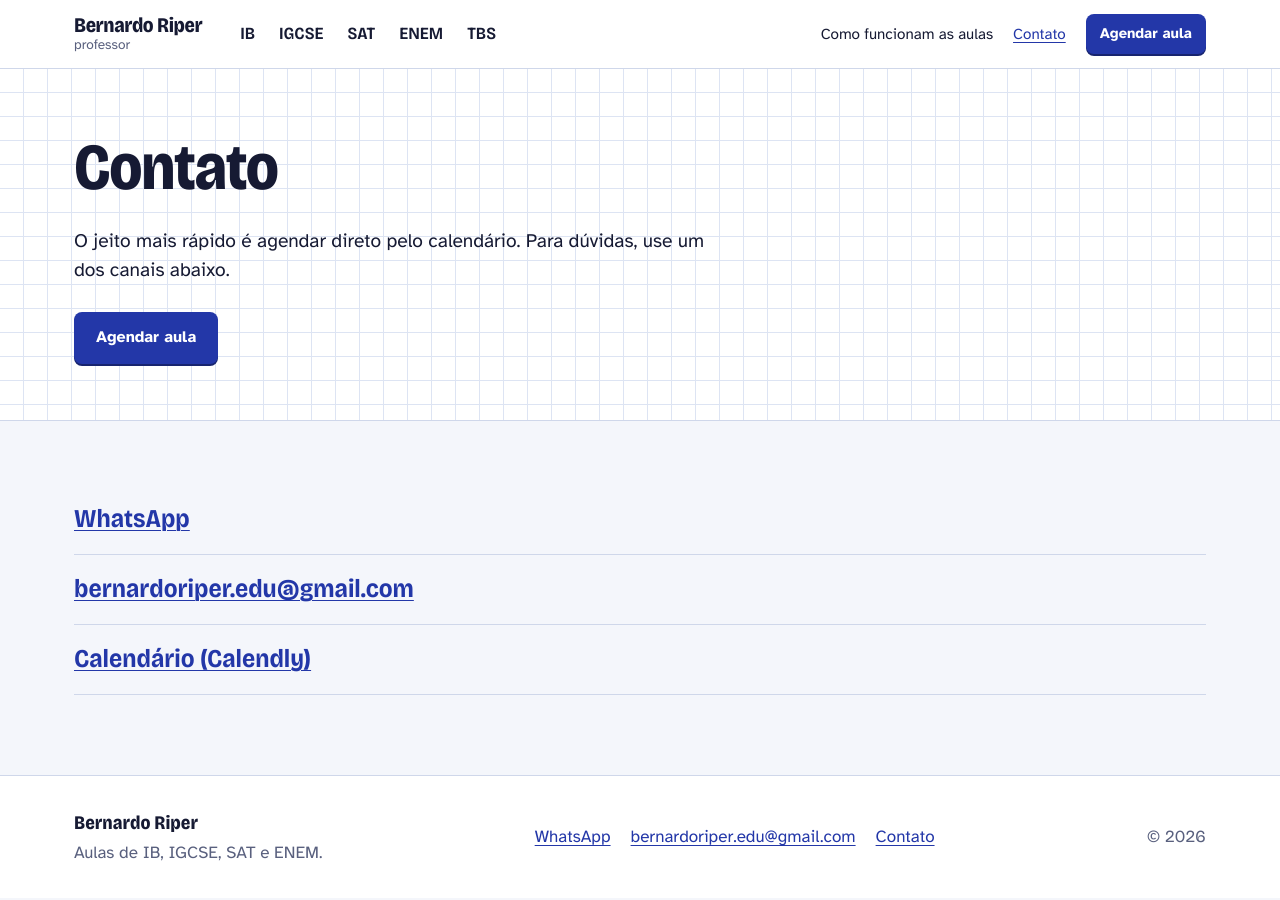
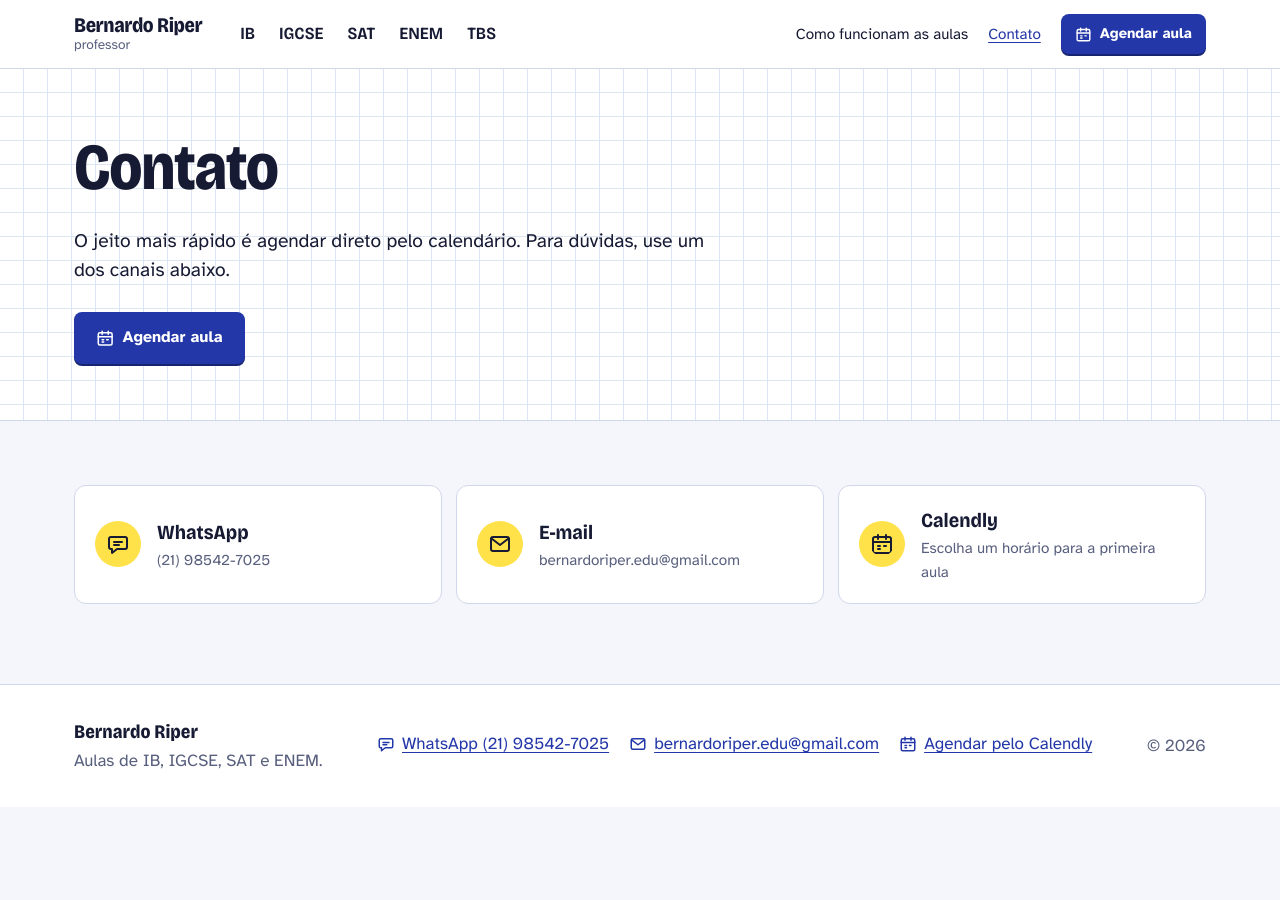
Before and after one commit to BernardoRiper-edu/bernardoriper-edu.github.io, a Jekyll site: the page built from contato.html, in a window 1280 px wide. Built offline with Jekyll 4.4.1, drawn with Linux system fonts in a browser that asks for light colours.

Commit message:
Ícones nos contatos (WhatsApp, e-mail, Calendly) e espaçamento no celular
- Ícones genéricos (balão de conversa, envelope, calendário) ao lado de cada contato
  no rodapé, em "Como funcionam as aulas" e nos botões "Agendar aula"
- Página Contato com cartões (ícone, nome e dado) para WhatsApp, e-mail e Calendly
- WhatsApp exibido como (21) 98542-7025, a partir do número em _config.yml
- Corrige o espaço entre seções no celular (a regra de .wrap zerava o padding vertical)

Co-Authored-By: Claude Opus 5.5 <noreply@anthropic.com>
Claude-Session: https://claude.ai/code/session_01CSAQ59vYvjoYtvE7TwCco6

```diff
--- a/_includes/agendar.html
+++ b/_includes/agendar.html
@@ -1,3 +1,3 @@
 {% comment %} Botão "Agendar aula": abre o calendário numa janela por cima da página.
 Sem JavaScript, abre o Calendly normalmente. Parâmetros opcionais: texto, classe {% endcomment %}
-<a href="{{ site.calendly_url }}" class="{{ include.classe | default: 'btn' }}" data-agendar target="_blank" rel="noopener">{{ include.texto | default: "Agendar aula" }}</a>
+<a href="{{ site.calendly_url }}" class="{{ include.classe | default: 'btn' }} btn-icon" data-agendar target="_blank" rel="noopener">{% include icone.html nome="calendario" %}<span>{{ include.texto | default: "Agendar aula" }}</span></a>
--- a/_includes/contato-links.html
+++ b/_includes/contato-links.html
@@ -1,7 +1,7 @@
 <ul class="contact-links">
-  {% if site.whatsapp != "" and site.whatsapp %}<li><a href="https://wa.me/{{ site.whatsapp }}" target="_blank" rel="noopener">WhatsApp</a></li>{% endif %}
-  {% if site.email != "" and site.email %}<li><a href="mailto:{{ site.email }}">{{ site.email }}</a></li>{% endif %}
-  {% if site.instagram != "" and site.instagram %}<li><a href="https://instagram.com/{{ site.instagram }}" target="_blank" rel="noopener">Instagram</a></li>{% endif %}
-  {% if site.linkedin != "" and site.linkedin %}<li><a href="{{ site.linkedin }}" target="_blank" rel="noopener">LinkedIn</a></li>{% endif %}
-  <li><a href="{{ '/contato/' | relative_url }}">Contato</a></li>
+  {% if site.whatsapp != "" and site.whatsapp %}<li><a href="https://wa.me/{{ site.whatsapp }}" target="_blank" rel="noopener">{% include icone.html nome="conversa" %}<span>WhatsApp {% include whatsapp-numero.html %}</span></a></li>{% endif %}
+  {% if site.email != "" and site.email %}<li><a href="mailto:{{ site.email }}">{% include icone.html nome="email" %}<span>{{ site.email }}</span></a></li>{% endif %}
+  <li><a href="{{ site.calendly_url }}" target="_blank" rel="noopener" data-agendar>{% include icone.html nome="calendario" %}<span>Agendar pelo Calendly</span></a></li>
+  {% if site.instagram != "" and site.instagram %}<li><a href="https://instagram.com/{{ site.instagram }}" target="_blank" rel="noopener">{% include icone.html nome="instagram" %}<span>Instagram</span></a></li>{% endif %}
+  {% if site.linkedin != "" and site.linkedin %}<li><a href="{{ site.linkedin }}" target="_blank" rel="noopener">{% include icone.html nome="link" %}<span>LinkedIn</span></a></li>{% endif %}
 </ul>
--- /dev/null
+++ b/_includes/icone.html
@@ -0,0 +1,13 @@
+{%- comment -%}
+  Ícones genéricos (traço, herdam a cor do texto). Uso: {% include icone.html nome="conversa" %}
+  nomes: conversa (WhatsApp), email, calendario (Calendly), instagram, link
+{%- endcomment -%}
+<svg class="icon" viewBox="0 0 24 24" width="20" height="20" fill="none" stroke="currentColor" stroke-width="2" stroke-linecap="round" stroke-linejoin="round" aria-hidden="true" focusable="false">
+{%- case include.nome -%}
+{%- when "conversa" -%}<path d="M5 5h14a2 2 0 0 1 2 2v8a2 2 0 0 1-2 2h-8l-5 4v-4H5a2 2 0 0 1-2-2V7a2 2 0 0 1 2-2z"/><path d="M8 10h8M8 13h5"/>
+{%- when "email" -%}<rect x="3" y="5" width="18" height="14" rx="2"/><path d="m3.5 6.5 8.5 6.5 8.5-6.5"/>
+{%- when "calendario" -%}<rect x="3" y="5" width="18" height="16" rx="2"/><path d="M3 10h18M8 3v4M16 3v4"/><path d="M8 14h2M14 14h2M8 17h2"/>
+{%- when "instagram" -%}<rect x="3" y="3" width="18" height="18" rx="5"/><circle cx="12" cy="12" r="4"/><path d="M17 7h.01"/>
+{%- else -%}<path d="M10 14a4 4 0 0 0 5.66 0l3-3a4 4 0 0 0-5.66-5.66l-1 1"/><path d="M14 10a4 4 0 0 0-5.66 0l-3 3a4 4 0 0 0 5.66 5.66l1-1"/>
+{%- endcase -%}
+</svg>
--- /dev/null
+++ b/_includes/whatsapp-numero.html
@@ -0,0 +1,5 @@
+{%- comment -%} Mostra o WhatsApp de _config.yml no formato (21) 98542-7025 {%- endcomment -%}
+{%- assign w = site.whatsapp | append: "" -%}
+{%- if w.size == 13 -%}({{ w | slice: 2, 2 }}) {{ w | slice: 4, 5 }}-{{ w | slice: 9, 4 }}
+{%- elsif w.size == 12 -%}({{ w | slice: 2, 2 }}) {{ w | slice: 4, 4 }}-{{ w | slice: 8, 4 }}
+{%- else -%}{{ w }}{%- endif -%}
--- a/assets/css/style.css
+++ b/assets/css/style.css
@@ -436,7 +436,7 @@ main:has(> .cta:last-child, > div:last-child > .cta:last-child) + .site-footer {
   .page-hero { padding: 40px 0 36px; }
 }
 @media (max-width: 520px) {
-  .wrap { padding: 0 18px; }
+  .wrap { padding-left: 18px; padding-right: 18px; }
   .mosaic { grid-template-columns: 1fr; grid-auto-rows: auto; }
   .card-body { min-height: 150px; }
   .card-wide, .card-big, .card-tall { grid-column: span 1; grid-row: span 1; }
@@ -631,3 +631,27 @@ main:has(> .cta:last-child, > div:last-child > .cta:last-child) + .site-footer {
 .mode-online { background: var(--ink); border-color: var(--ink); color: #fff; }
 .mode-local { background: color-mix(in srgb, var(--ink) 10%, var(--paper)); border-color: color-mix(in srgb, var(--ink) 35%, var(--paper)); color: var(--ink); }
 .game:hover .game-title h3 { text-decoration: underline; text-decoration-thickness: 2px; text-underline-offset: 3px; }
+
+/* ---------- ícones de contato ---------- */
+.icon { flex-shrink: 0; display: block; }
+.btn-icon { display: inline-flex; align-items: center; gap: 8px; }
+.btn-icon .icon { width: 1.15em; height: 1.15em; }
+.contact-links a { display: inline-flex; align-items: center; gap: 7px; }
+.contact-links .icon { width: 18px; height: 18px; color: var(--ink); }
+.cta .contact-links .icon { color: inherit; }
+
+.contact-list { list-style: none; padding: 0; margin: 0; display: grid; grid-template-columns: repeat(auto-fill, minmax(min(100%, 330px), 1fr)); gap: 14px; }
+.contact-list a {
+  display: flex; align-items: center; gap: 16px;
+  background: var(--paper); border: 1px solid var(--rule); border-radius: 12px;
+  padding: 18px 20px; color: var(--text); text-decoration: none; height: 100%;
+}
+.contact-list a:hover { border-color: var(--text); }
+.contact-list a:hover strong { text-decoration: underline; text-underline-offset: 3px; }
+.contact-list .icon {
+  width: 46px; height: 46px; padding: 11px; border-radius: 50%;
+  background: var(--hl); color: var(--text); box-sizing: border-box;
+}
+.contact-list span { display: flex; flex-direction: column; min-width: 0; }
+.contact-list strong { font-family: var(--display); font-stretch: 90%; font-weight: 700; font-size: 1.25rem; }
+.contact-list small { color: var(--muted); font-size: 0.95rem; overflow-wrap: anywhere; }
--- a/contato.html
+++ b/contato.html
@@ -14,11 +14,29 @@ description: "Fale com o professor Bernardo Riper ou agende uma aula."
 </section>
 
 <section class="wrap block">
-  <ul class="link-list big">
-    {% if site.whatsapp != "" and site.whatsapp %}<li><a href="https://wa.me/{{ site.whatsapp }}" target="_blank" rel="noopener">WhatsApp</a></li>{% endif %}
-    {% if site.email != "" and site.email %}<li><a href="mailto:{{ site.email }}">{{ site.email }}</a></li>{% endif %}
-    {% if site.instagram != "" and site.instagram %}<li><a href="https://instagram.com/{{ site.instagram }}" target="_blank" rel="noopener">@{{ site.instagram }}</a></li>{% endif %}
-    {% if site.linkedin != "" and site.linkedin %}<li><a href="{{ site.linkedin }}" target="_blank" rel="noopener">LinkedIn</a></li>{% endif %}
-    <li><a href="{{ site.calendly_url }}" target="_blank" rel="noopener">Calendário (Calendly)</a></li>
+  <ul class="contact-list">
+    {% if site.whatsapp != "" and site.whatsapp %}
+    <li><a href="https://wa.me/{{ site.whatsapp }}" target="_blank" rel="noopener">
+      {% include icone.html nome="conversa" %}
+      <span><strong>WhatsApp</strong><small>{% include whatsapp-numero.html %}</small></span></a></li>
+    {% endif %}
+    {% if site.email != "" and site.email %}
+    <li><a href="mailto:{{ site.email }}">
+      {% include icone.html nome="email" %}
+      <span><strong>E-mail</strong><small>{{ site.email }}</small></span></a></li>
+    {% endif %}
+    <li><a href="{{ site.calendly_url }}" target="_blank" rel="noopener" data-agendar>
+      {% include icone.html nome="calendario" %}
+      <span><strong>Calendly</strong><small>Escolha um horário para a primeira aula</small></span></a></li>
+    {% if site.instagram != "" and site.instagram %}
+    <li><a href="https://instagram.com/{{ site.instagram }}" target="_blank" rel="noopener">
+      {% include icone.html nome="instagram" %}
+      <span><strong>Instagram</strong><small>@{{ site.instagram }}</small></span></a></li>
+    {% endif %}
+    {% if site.linkedin != "" and site.linkedin %}
+    <li><a href="{{ site.linkedin }}" target="_blank" rel="noopener">
+      {% include icone.html nome="link" %}
+      <span><strong>LinkedIn</strong><small>Perfil profissional</small></span></a></li>
+    {% endif %}
   </ul>
 </section>
```
